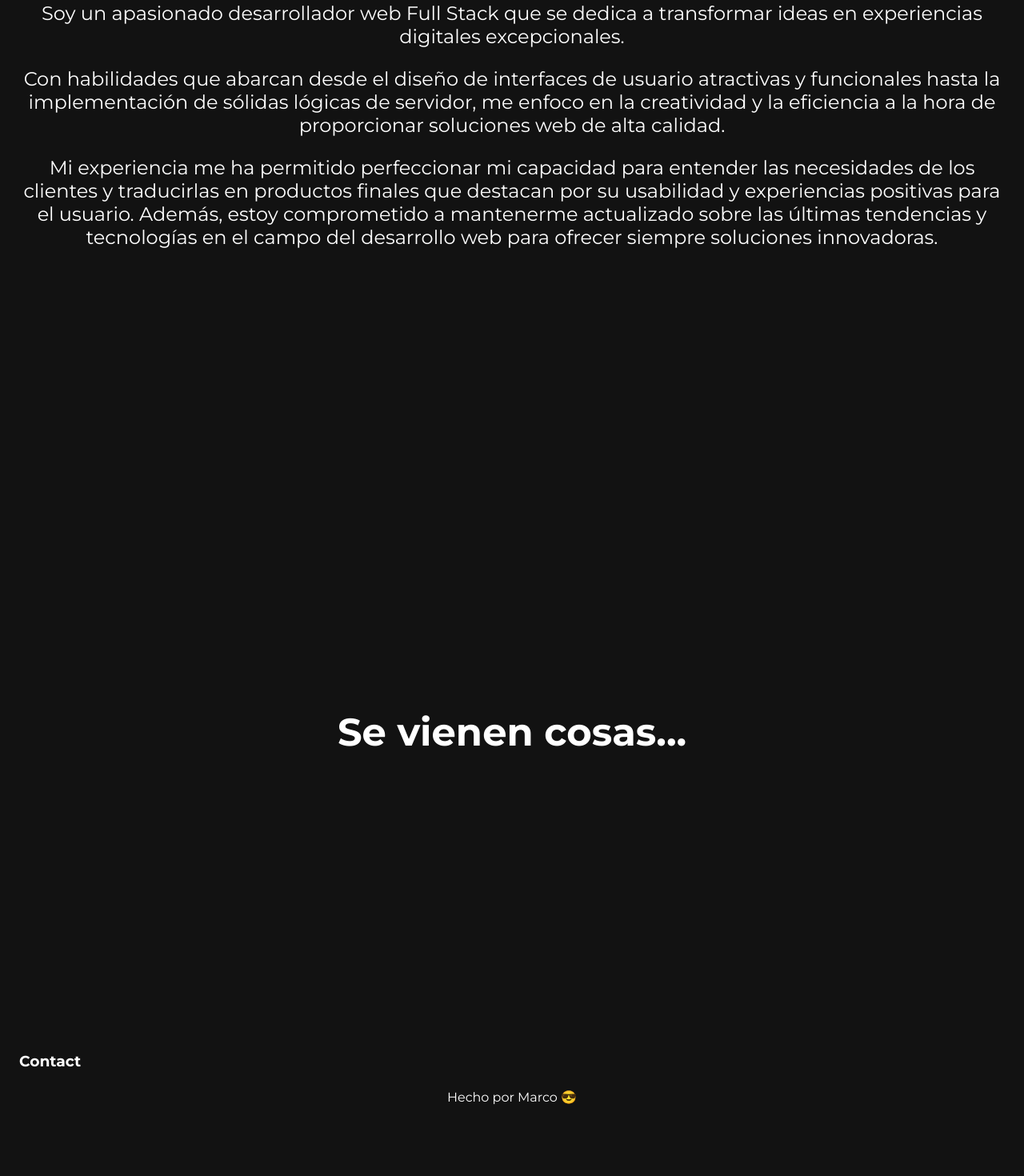
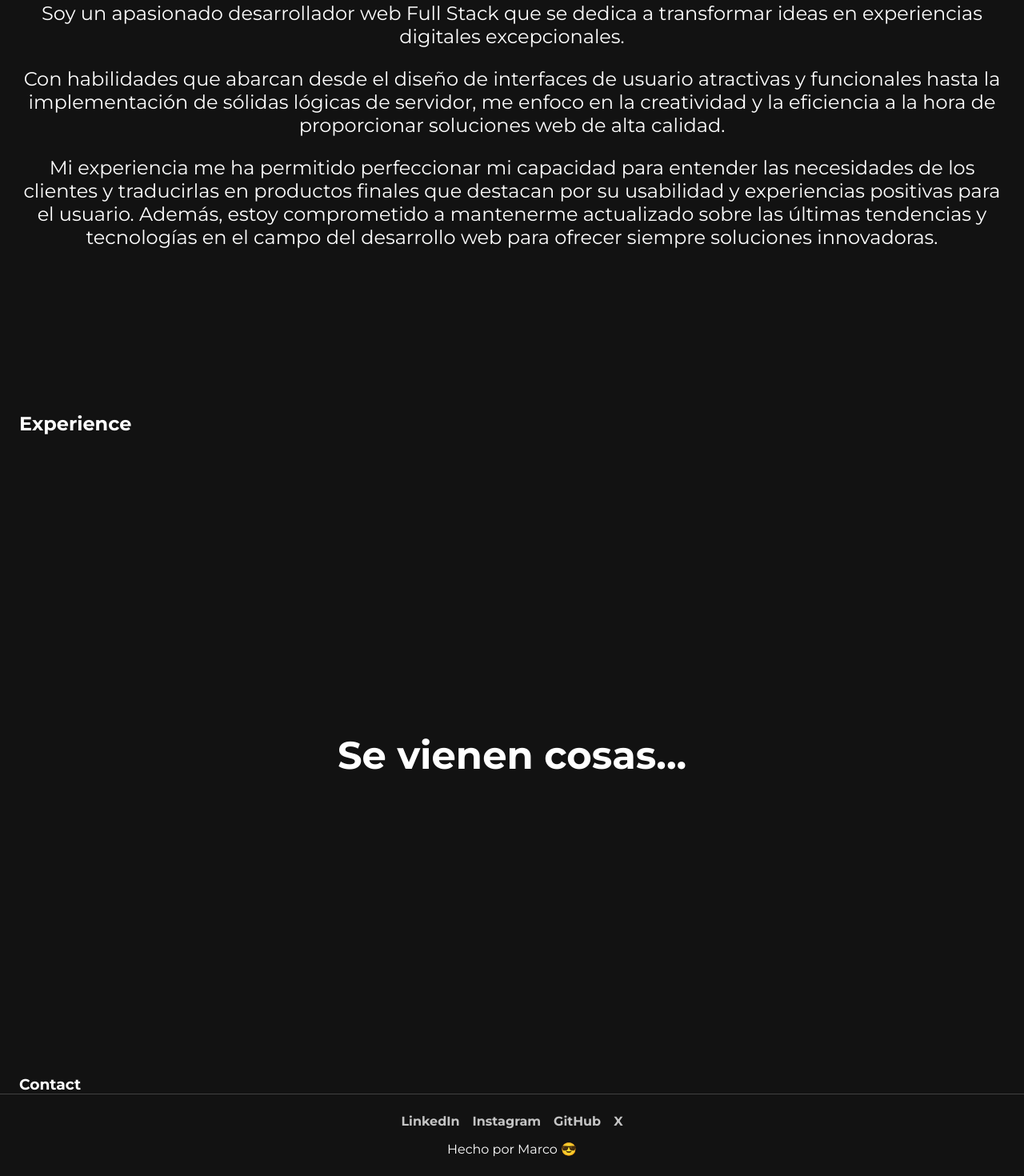
Before and after one commit to elmacro1/my-portfolio, a Next.js app: page / in a window 1280 px wide. Shown: the part 1085-2555 px from the top of the page at 80% size. Before the commit the page ends 2490 px from the top, so only its background shows below. Built offline with nearby package versions, Linux system fonts and the light colour scheme.

Commit message:
add footer and experience section

```diff
--- a/src/app/page.tsx
+++ b/src/app/page.tsx
@@ -1,7 +1,8 @@
 import Hero from "@/components/Hero/Hero";
 import About from "@/components/About/About";
+import Experience from "@/components/Experience/Experience";
+import Projects from "@/components/Projects/Projects";
 import Contact from "@/components/Contact/Contact";
-import Projects from "@/components/Projects/Projects";
 import styles from "./page.module.css";
 
 export default function Home() {
@@ -10,6 +11,7 @@ export default function Home() {
       <div className={styles.content_container}>
         <Hero />
         <About />
+        <Experience />
         <Projects />
         <Contact />
       </div>
--- a/src/components/About/About.module.css
+++ b/src/components/About/About.module.css
@@ -13,11 +13,11 @@
 }
 
 .my_name {
-  font-size: 3rem;
+  font-size: 3em;
   font-weight: bold;
 }
 
 .description {
-  font-size: 1.5rem;
+  font-size: 1.5em;
   text-align: center;
 }
--- /dev/null
+++ b/src/components/Experience/Experience.tsx
@@ -0,0 +1,13 @@
+import styles from "./Experience.module.css";
+
+const Experience = () => {
+  return (
+    <section className={styles.main_container} id="experiencia">
+      <article className={styles.content_container}>
+        <h2>Experience</h2>
+      </article>
+    </section>
+  );
+};
+
+export default Experience;
--- a/src/components/Footer/Footer.module.css
+++ b/src/components/Footer/Footer.module.css
@@ -2,5 +2,29 @@
   display: flex;
   justify-content: center;
   align-items: center;
+  flex-direction: column;
   padding: 24px 0;
+  border-top: 1px solid rgba(256, 256, 256, 0.2);
+  gap: 16px;
 }
+
+.social_container {
+  display: flex;
+  gap: 16px;
+}
+
+.social_container li {
+  list-style: none;
+}
+
+.social_container li a {
+  text-decoration: none;
+  color: #c4c4c4;
+  cursor: pointer;
+  font-size: 1em;
+  font-weight: bold;
+}
+
+.social_container li a:hover {
+  color: #fff;
+}
--- a/src/components/Footer/Footer.tsx
+++ b/src/components/Footer/Footer.tsx
@@ -3,6 +3,28 @@ import styles from "./Footer.module.css";
 const Footer = () => {
   return (
     <footer className={styles.main_container}>
+      <ul className={styles.social_container}>
+        <li>
+          <a href="https://www.linkedin.com/in/marcoagalvan/" target="_blank">
+            LinkedIn
+          </a>
+        </li>
+        <li>
+          <a href="https://www.instagram.com/mgalvan_98/" target="_blank">
+            Instagram
+          </a>
+        </li>
+        <li>
+          <a href="https://github.com/elmacro1" target="_blank">
+            GitHub
+          </a>
+        </li>
+        <li>
+          <a href="https://twitter.com/MarcoGal4" target="_blank">
+            X
+          </a>
+        </li>
+      </ul>
       <p>Hecho por Marco 😎</p>
     </footer>
   );
--- a/src/components/Header/Header.module.css
+++ b/src/components/Header/Header.module.css
@@ -23,7 +23,7 @@
 }
 
 .name {
-  font-size: 1.5rem;
+  font-size: 1.5em;
   cursor: pointer;
   color: #c4c4c4;
   transition: scale 100ms ease-in-out;
--- a/src/components/Hero/Hero.module.css
+++ b/src/components/Hero/Hero.module.css
@@ -14,10 +14,10 @@
 }
 
 .content_container h1 {
-  font-size: 3rem;
+  font-size: 3em;
   font-weight: bold;
 }
 
 .content_container h2 {
-  font-size: 1.5rem;
+  font-size: 1.5em;
 }
--- a/src/components/Navbar/Navbar.module.css
+++ b/src/components/Navbar/Navbar.module.css
@@ -8,7 +8,7 @@
   margin: 0 10px;
   font-weight: bold;
   color: #c4c4c4;
-  font-size: 1rem;
+  font-size: 1em;
   text-decoration: none;
 }
 
--- a/src/components/Navbar/Navbar.tsx
+++ b/src/components/Navbar/Navbar.tsx
@@ -10,6 +10,9 @@ const Navbar = () => {
       <Link href="/#proyectos" className={styles.links}>
         Proyectos
       </Link>
+      <Link href="/#experiencia" className={styles.links}>
+        Experiencia
+      </Link>
       <Link href="/#contacto" className={styles.links}>
         Contacto
       </Link>
--- a/src/components/Projects/Projects.module.css
+++ b/src/components/Projects/Projects.module.css
@@ -5,6 +5,6 @@
 }
 
 .content_container h3 {
-  font-size: 3rem;
+  font-size: 3em;
   font-weight: bold;
 }
```
Also changed, not shown: src/components/Experience/Experience.module.css (added).
